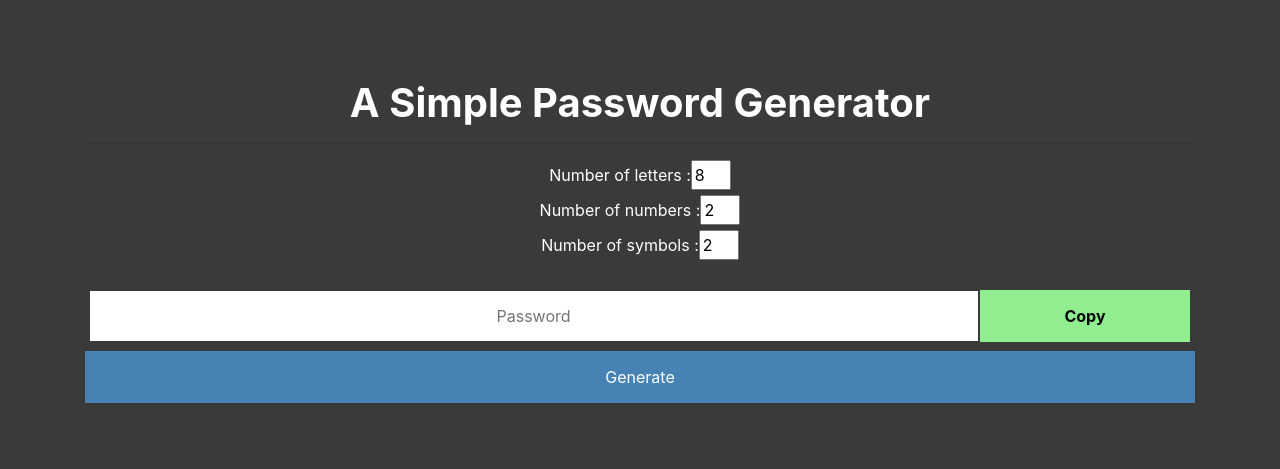
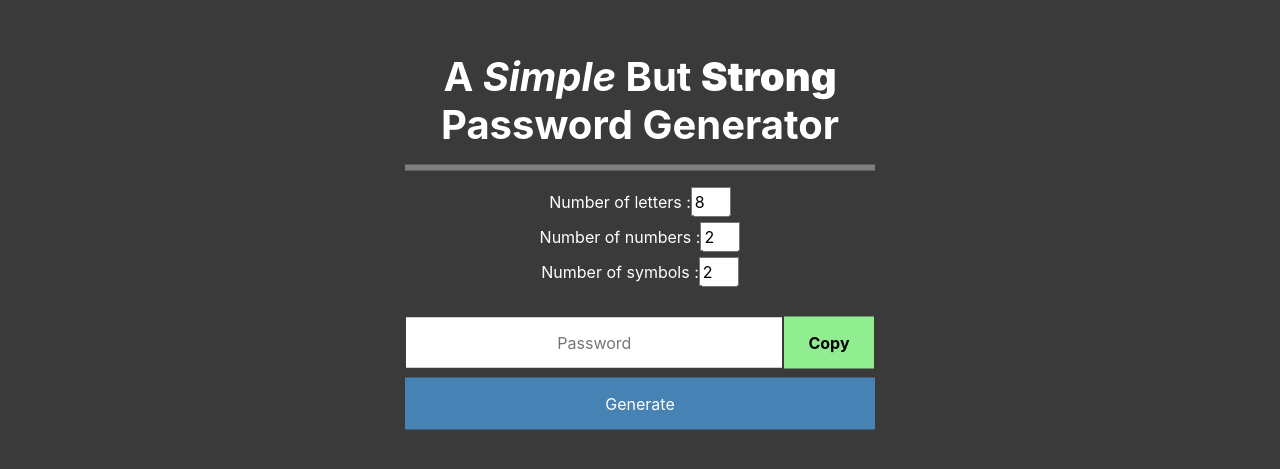
Before and after one commit to aresKoliadimas/pass-generator, an Angular app: page / in a window 1280 px wide. Shown: the part 155-624 px from the top of the page. Built offline with nearby package versions, Linux system fonts and the light colour scheme.

Commit message:
a little bit more fine tuning

```diff
--- a/src/app/app.component.css
+++ b/src/app/app.component.css
@@ -1,6 +1,10 @@
 h1,
 label {
   color: white;
+}
+
+hr {
+  border: solid gray;
 }
 
 .in {
@@ -45,6 +49,7 @@ button:hover {
 .container {
   text-align: center;
   position: absolute;
+  width: 500px;
   top: 50%;
   left: 50%;
   margin-right: -50%;
--- a/src/app/app.component.html
+++ b/src/app/app.component.html
@@ -1,5 +1,5 @@
 <div class="container">
-  <h1><b>A Simple Password Generator</b></h1>
+  <h1><b>A <i>Simple</i> But <b>Strong</b> Password Generator</b></h1>
   <hr />
   <div>
     <label>Number of letters : </label>
```
